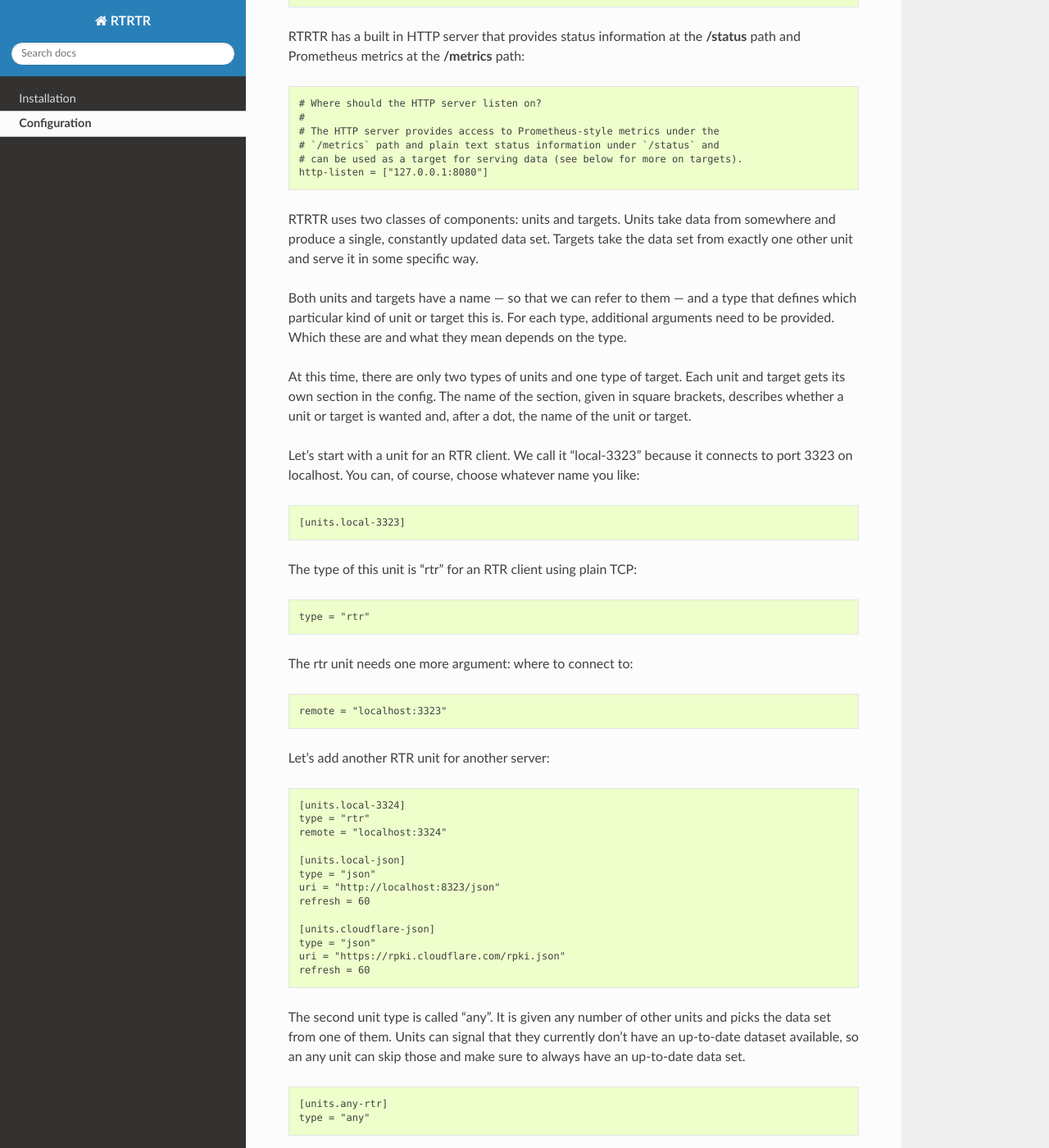
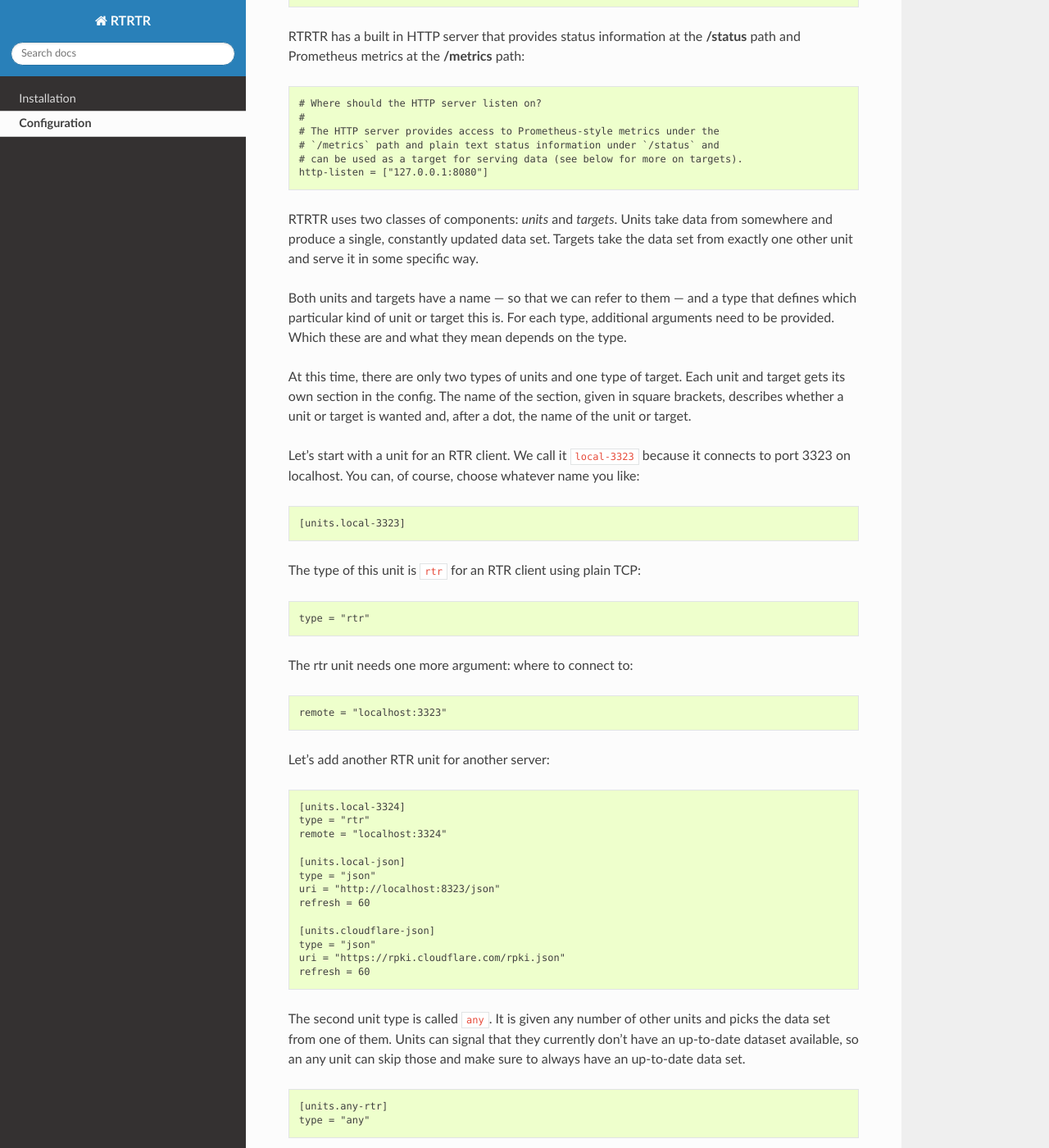
Before and after one commit to NLnetLabs/rtrtr, a Sphinx documentation site: the page built from source/configuration.rst, in a window 1280 px wide and 1400 px high, scrolled down 522 px. Shown: the whole window at 82% size. Built offline with Sphinx 7.4.7 and the Read the Docs theme 2.0.0, drawn with Linux system fonts in a browser that asks for light colours; the version number could not be read and is left out; some of the changed text lies outside the part shown.

Commit message:
Formatting

```diff
--- a/source/configuration.rst
+++ b/source/configuration.rst
@@ -38,9 +38,9 @@ RTRTR has a built in HTTP server that provides status information at the
     # can be used as a target for serving data (see below for more on targets).
     http-listen = ["127.0.0.1:8080"]
 
-RTRTR uses two classes of components: units and targets. Units take data from
-somewhere and produce a single, constantly updated data set. Targets take the
-data set from exactly one other unit and serve it in some specific way.
+RTRTR uses two classes of components: *units* and *targets*. Units take data
+from somewhere and produce a single, constantly updated data set. Targets take
+the data set from exactly one other unit and serve it in some specific way.
 
 Both units and targets have a name — so that we can refer to them — and a type
 that defines which particular kind of unit or target this is. For each type,
@@ -52,7 +52,7 @@ unit and target gets its own section in the config. The name of the section,
 given in square brackets, describes whether a unit or target is wanted and,
 after a dot, the name of the unit or target.
 
-Let's start with a unit for an RTR client. We call it "local-3323" because
+Let's start with a unit for an RTR client. We call it ``local-3323`` because
 it connects to port 3323 on localhost. You can, of course, choose whatever
 name you like:
 
@@ -60,7 +60,7 @@ name you like:
 
     [units.local-3323]
 
-The type of this unit is "rtr" for an RTR client using plain TCP:
+The type of this unit is ``rtr`` for an RTR client using plain TCP:
 
 .. code-block:: text
 
@@ -90,10 +90,10 @@ Let’s add another RTR unit for another server:
     uri = "https://rpki.cloudflare.com/rpki.json"
     refresh = 60
 
-The second unit type is called "any". It is given any number of other units and
-picks the data set from one of them. Units can signal that they currently don’t
-have an up-to-date dataset available, so an any unit can skip those and make
-sure to always have an up-to-date data set.
+The second unit type is called ``any``. It is given any number of other units
+and picks the data set from one of them. Units can signal that they currently
+don’t have an up-to-date dataset available, so an any unit can skip those and
+make sure to always have an up-to-date data set.
 
 .. code-block:: text
 
@@ -114,14 +114,14 @@ or rather go through the list in order:
     random = false
 
 Finally, we need to do something with the data: serve it via RTR. This is what
-the rtr target does:
+the ``rtr`` target does:
 
 .. code-block:: text
 
     [targets.local-9001]
     type = "rtr"
 
-The rtr target can listen on multiple addresses, so the listen argument is a
+The ``rtr`` target can listen on multiple addresses, so the listen argument is a
 list:
 
 .. code-block:: text
```
